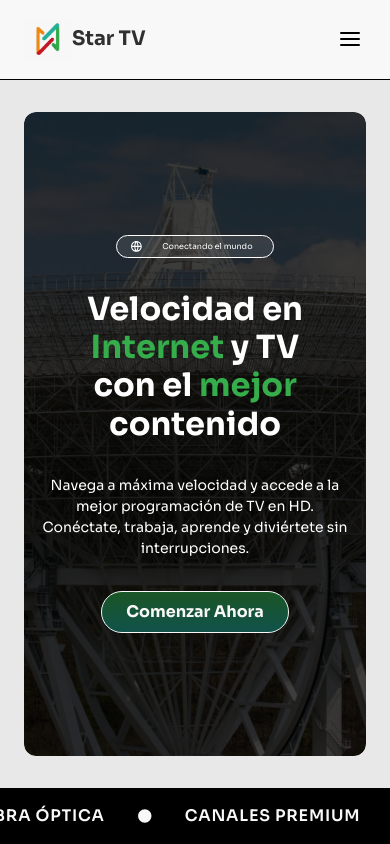
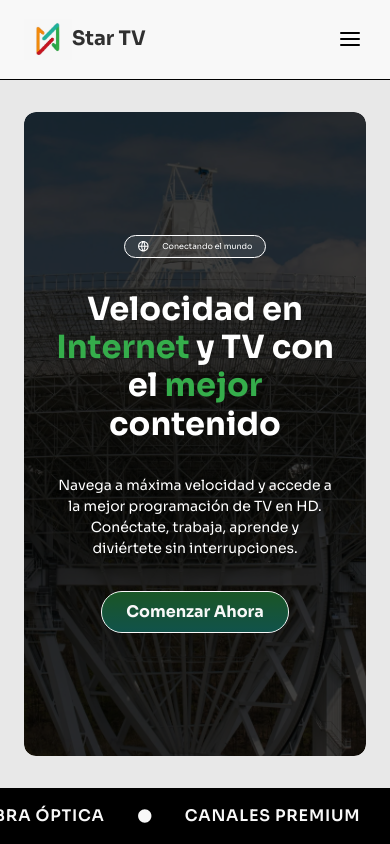
Before and after one commit to s4gk/startv-landing, a Next.js app: page / in a window 390 px wide. Built offline with nearby package versions, Linux system fonts and the light colour scheme.

Commit message:
fix: responsive layaout

```diff
--- a/src/components/atoms/Animation/Badge/Badge.module.scss
+++ b/src/components/atoms/Animation/Badge/Badge.module.scss
@@ -13,15 +13,18 @@
   align-items: center;
   gap: 0.75rem;
   width: 46%;
+  max-width: 142px;
 
   @media (min-width: $md) {
     @include font-size("sm");
+    max-width: 240px;
     width: 38%;
     padding: 0.3rem;
   }
 
   @media (min-width: $lg) {
     gap: 0rem;
+    max-width: 320px;
     width: 20%;
     padding: 0.3rem;
   }
--- a/src/components/molecules/CardFeatures/CardFeatures.module.scss
+++ b/src/components/molecules/CardFeatures/CardFeatures.module.scss
@@ -8,7 +8,7 @@
   background: linear-gradient(to top, $green, $blue);
   background-color: rgba(255, 255, 255, 0.3);
   background-blend-mode: lighten;
-  padding: 1rem;
+  padding: 1.8rem 1rem;
   text-align: center;
   border: 1px solid rgba(0, 0, 0, 0.5);
 
@@ -19,7 +19,7 @@
   @media (min-width: $md) {
     padding: 1rem 0.5rem;
     width: 90%;
-    min-height: 280px;
+    min-height: 20.25rem;
   }
 
   @media (min-width: $lg) {
--- a/src/components/templates/Features/FeaturesSection.module.scss
+++ b/src/components/templates/Features/FeaturesSection.module.scss
@@ -21,7 +21,7 @@
     flex-direction: column;
     align-items: center;
     text-align: center;
-    gap: 2rem;
+    gap: 4rem;
 
     @media (min-width: $lg) {
       gap: 4rem;
--- a/src/components/templates/Hero/HeroSection.module.scss
+++ b/src/components/templates/Hero/HeroSection.module.scss
@@ -65,7 +65,7 @@
     @include font-size("2xl");
     font-weight: 700;
     line-height: 1.2;
-    width: 80%;
+    width: 90%;
     color: white;
 
     @media (min-width: $md) {
@@ -82,7 +82,7 @@
 
   &__subtitle {
     @include font-size("sm");
-    width: 90%;
+    width: 80%;
     opacity: 0.9;
     color: white;
 
--- a/src/components/templates/TimeLine/TimeLine.module.scss
+++ b/src/components/templates/TimeLine/TimeLine.module.scss
@@ -8,7 +8,7 @@
   justify-content: center;
   align-items: center;
   min-height: 100vh;
-  gap: 2rem;
+  gap: 4rem;
 
   @media (min-width: $md) {
     margin: 0 $section-margin-md;
--- a/src/lib/FeaturesData.tsx
+++ b/src/lib/FeaturesData.tsx
@@ -4,7 +4,7 @@ import { IFeaturesData } from "../types";
 export const FeaturesData: IFeaturesData[] = [
   {
     icon: <IconSupport />,
-    title: "Soporte 24/7",
+    title: "Servicio constante",
     description:
       "Asistencia técnica disponible las 24 horas, todos los días del año.",
   },
```
